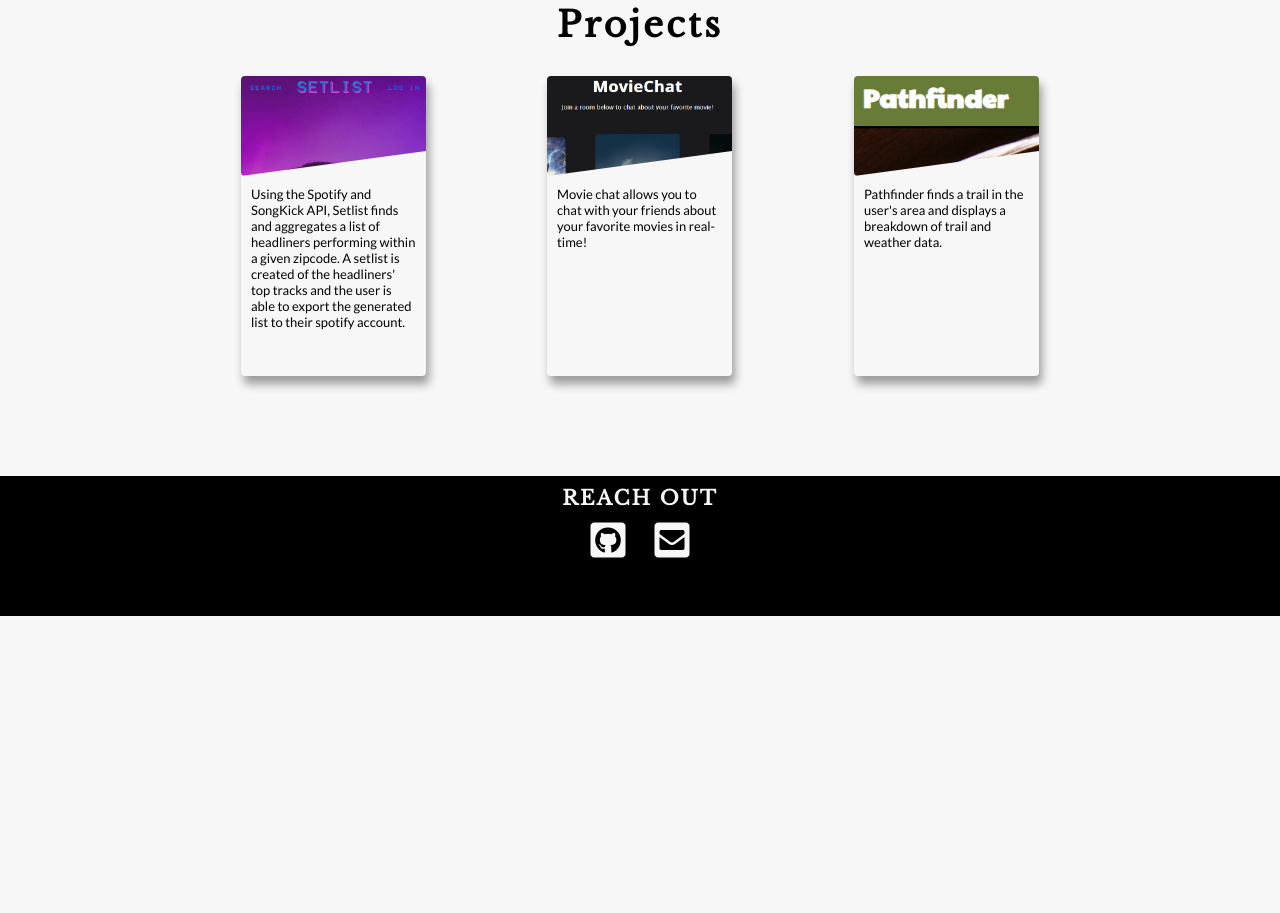
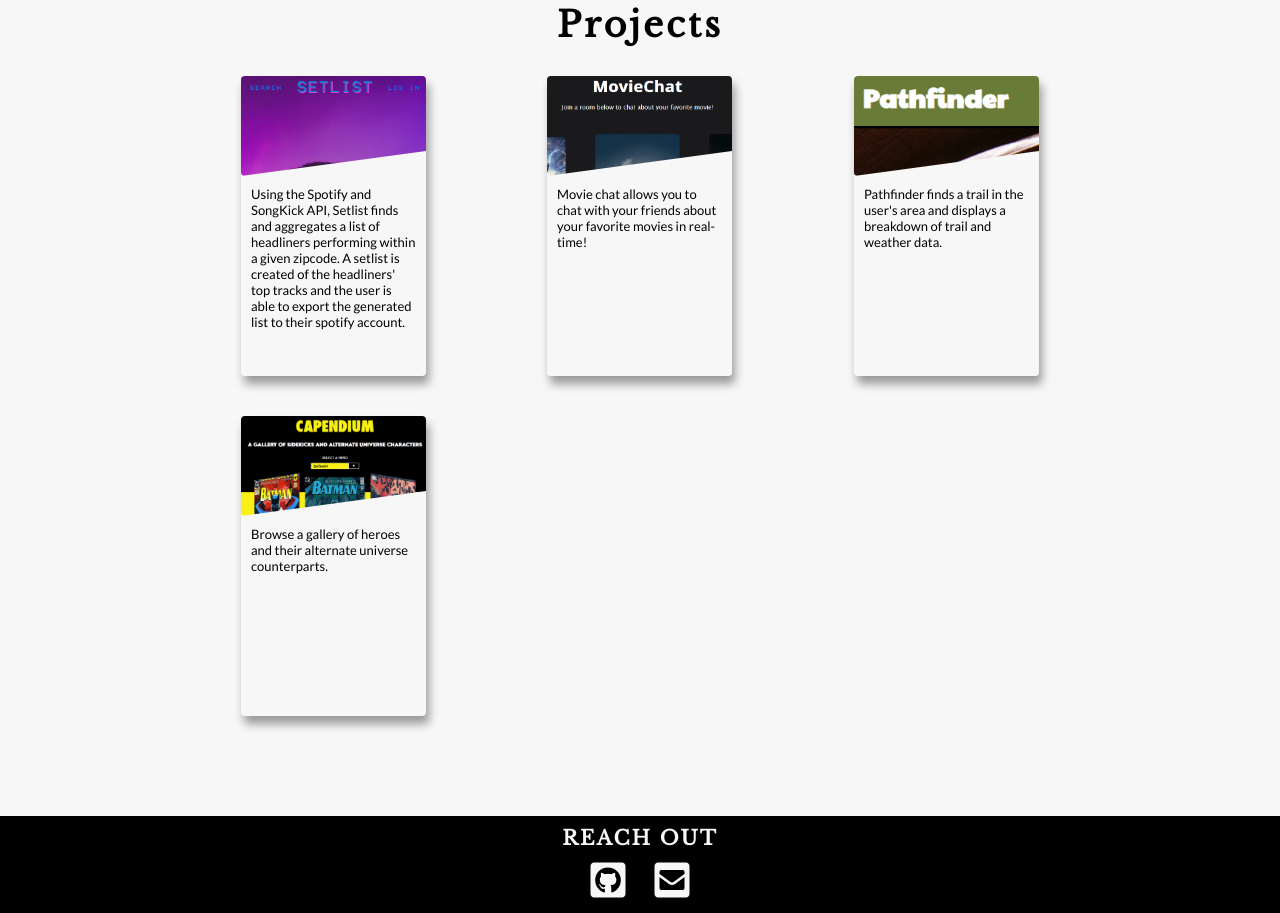
Before and after one commit to JW-Ellis/JW-Ellis.github.io, a website: page index.html in a window 1280 px wide. Shown: the part 1495-2408 px from the top of the page. Before the commit the page ends 2111 px from the top, so only its background shows below. Drawn offline with nearby package versions, Linux system fonts and the light colour scheme.

Commit message:
add capendium to projects list

```diff
--- a/index.html
+++ b/index.html
@@ -169,6 +169,21 @@
               </a>
             </div>
           </div>
+          <div class="row">
+            <div class="col-1-of-3">
+              <a href="https://capendium.netlify.app/" target="_blank">
+                <div class="container__project" data-aos="flip-down">
+                  <div class="project__picture project__picture--4"></div>
+                  <div class="project__description">
+                    <p>
+                      Browse a gallery of heroes and their alternate universe
+                      counterparts.
+                    </p>
+                  </div>
+                </div>
+              </a>
+            </div>
+          </div>
         </div>
       </div>
     </main>
--- a/sass/layout/_info.scss
+++ b/sass/layout/_info.scss
@@ -89,6 +89,10 @@
     background-image: url("../img/moviechat.png");
   }
 
+  &__picture--4 {
+    background-image: url("../img/hero.png");
+  }
+
   &__description {
     h2 {
       color: $color-primary;
```
Also changed, not shown: Public/style.css, img/hero.png (added).
